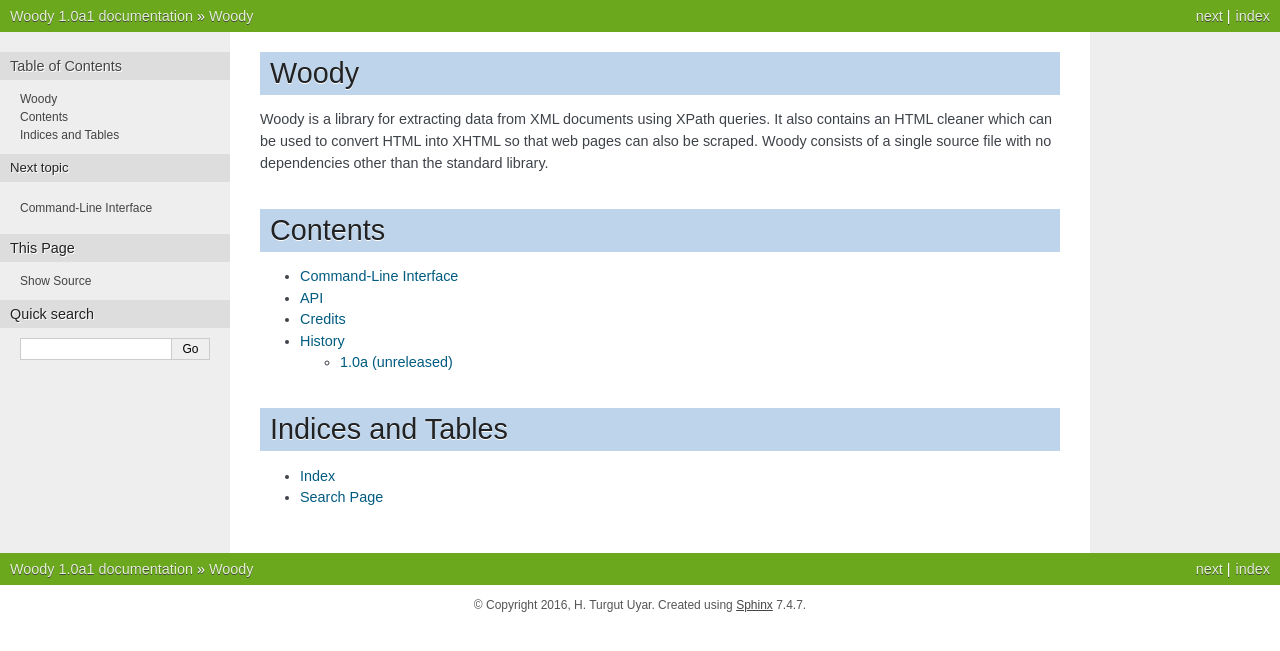
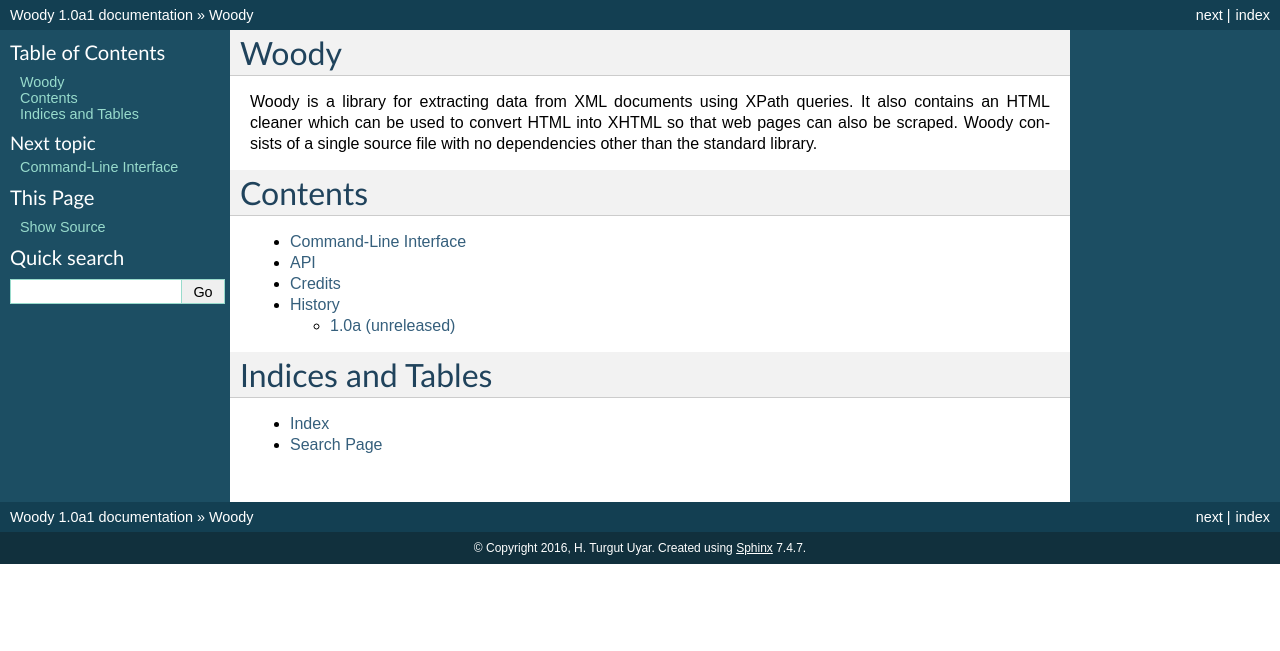
Before and after one commit to uyar/piculet, a Sphinx documentation site: the page built from docs/index.rst, in a window 1280 px wide. Shown: the top 651 px of the page. Built offline with Sphinx 7.4.7, drawn with Linux system fonts in a browser that asks for light colours.

Commit message:
set the document theme to default

```diff
--- a/docs/_static/custom.css
+++ /dev/null
@@ -1 +0,0 @@
-@import "nature.css";
--- a/docs/conf.py
+++ b/docs/conf.py
@@ -95,8 +95,8 @@
 
 # The theme to use for HTML and HTML Help pages.  See the documentation for
 # a list of builtin themes.
-html_theme = 'nature'
-html_style = 'custom.css'
+html_theme = 'default'
+# html_style = 'custom.css'
 
 # Theme options are theme-specific and customize the look and feel of a theme
 # further.  For a list of options available for each theme, see the
```
